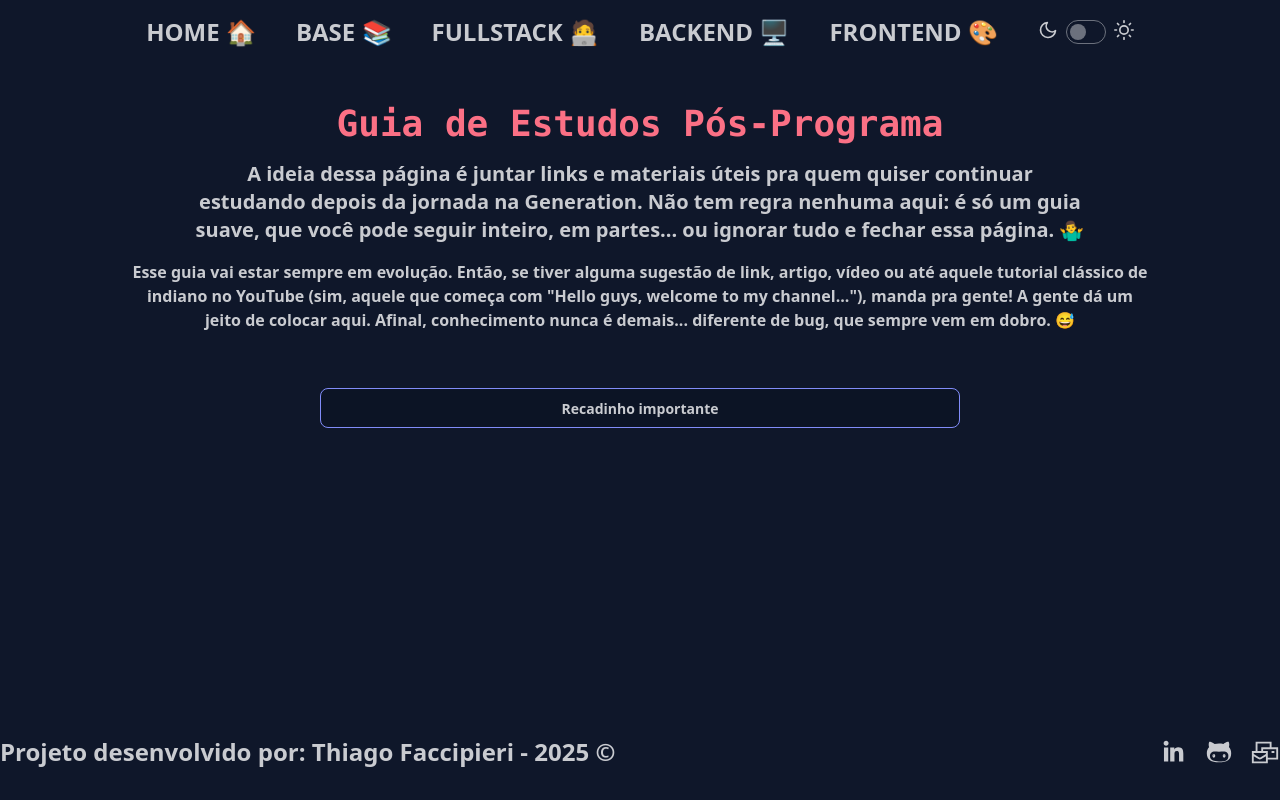
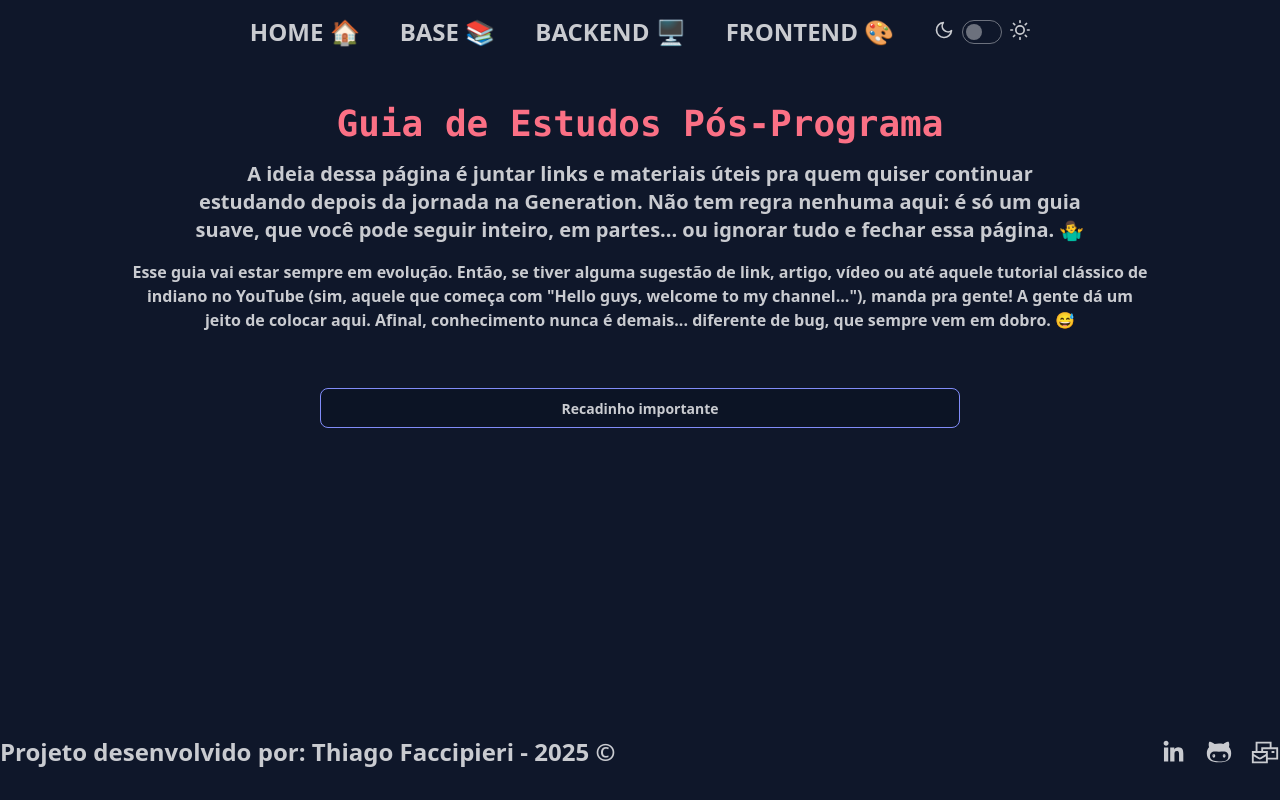
Before and after one commit to Guia-Estudos-Gen/guia-estudos-front, a React (Vite) app: page / in a window 1280 px wide. Built offline with nearby package versions, Linux system fonts and the light colour scheme.

Commit message:
Ajuste navbar e rota - removido FullStack

```diff
--- a/src/App.tsx
+++ b/src/App.tsx
@@ -23,7 +23,6 @@ function App() {
               <Route path='javascript' element={<JsBase />} />
               <Route path='java' element={<JavaBase />} />
             </Route>
-            <Route path="/fullstack" element={<h1>full</h1>} />
             <Route path="/backend" element={<Backend/>}>
               <Route path='javascript-backend' element={<JsBack />} />
               <Route path='java-backend' element={<h1>Back Java</h1>} />
--- a/src/components/ui/Navbar.tsx
+++ b/src/components/ui/Navbar.tsx
@@ -15,16 +15,11 @@ function Navbar() {
     },
     {
       id: 2,
-      name: 'fullstack',
-      icon: '🧑‍💻',
-    },
-    {
-      id: 3,
       name: 'backend',
       icon: '🖥️',
     },
     {
-      id: 4,
+      id: 3,
       name: 'frontend',
       icon: '🎨',
     },
```
